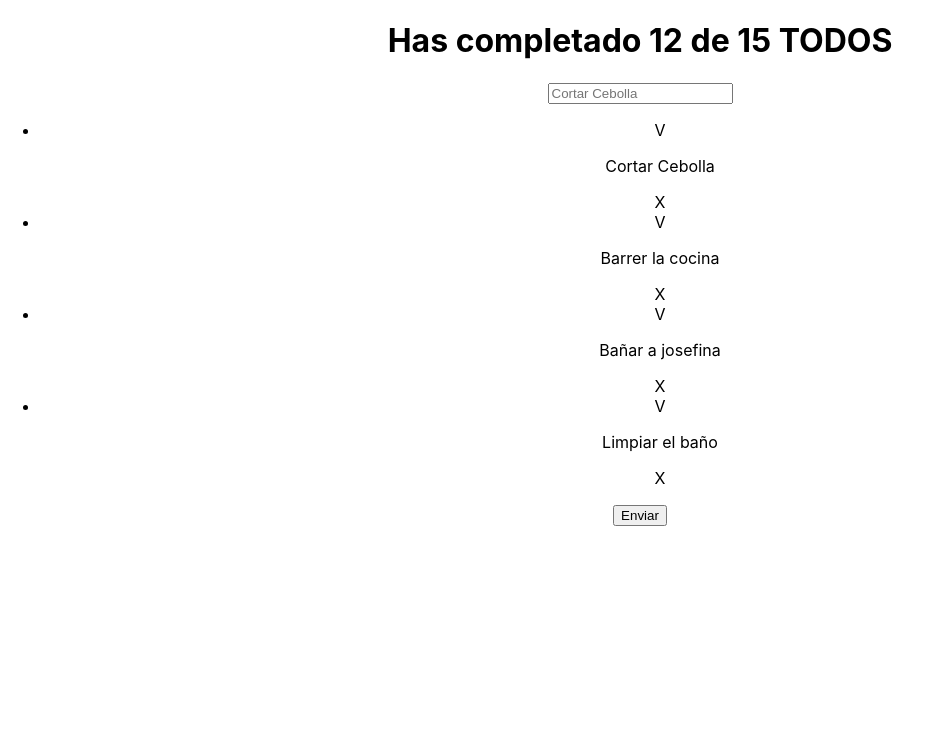
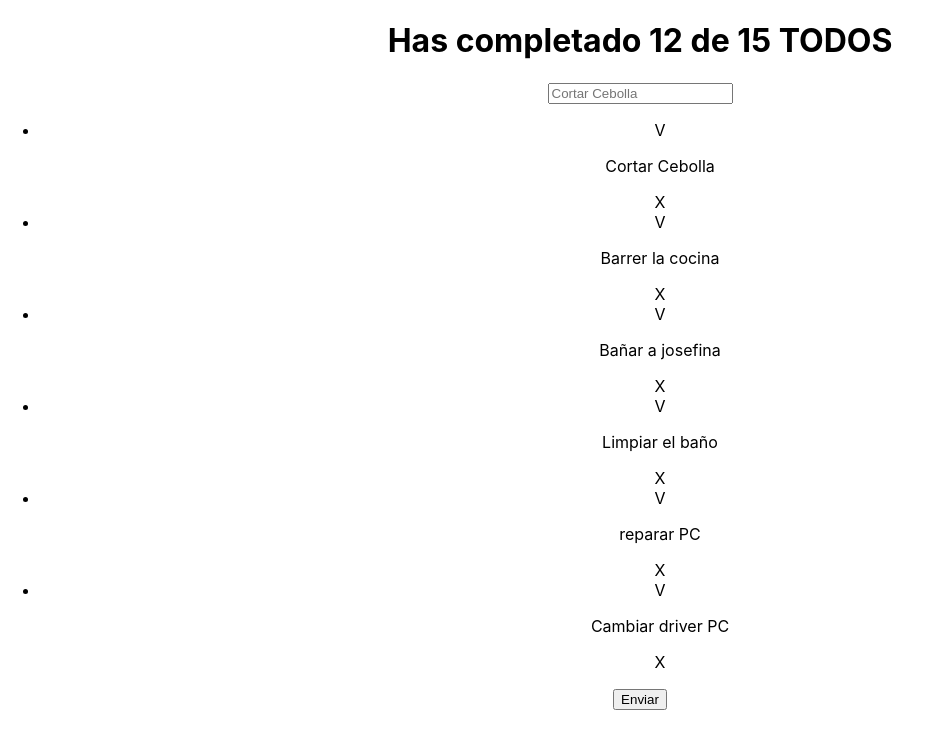
Before and after one commit to martin241125/ReactAdv, a React (Create React App) app: page / in a window 1280 px wide. Shown: the top 748 px of the page, without its empty margins (0-932 px from the left). Built offline with nearby package versions, Linux system fonts and the light colour scheme.

Commit message:
seguimos tio

```diff
--- a/src/App.js
+++ b/src/App.js
@@ -18,6 +18,12 @@ function App() {
   },
   {
     tarea: 'Limpiar el baño', completed: true
+  },
+  {
+    tarea: 'reparar PC', completed: true
+  },
+  {
+    tarea: 'Cambiar driver PC', completed: true
   }]
   return (
     <div className="App">
```
